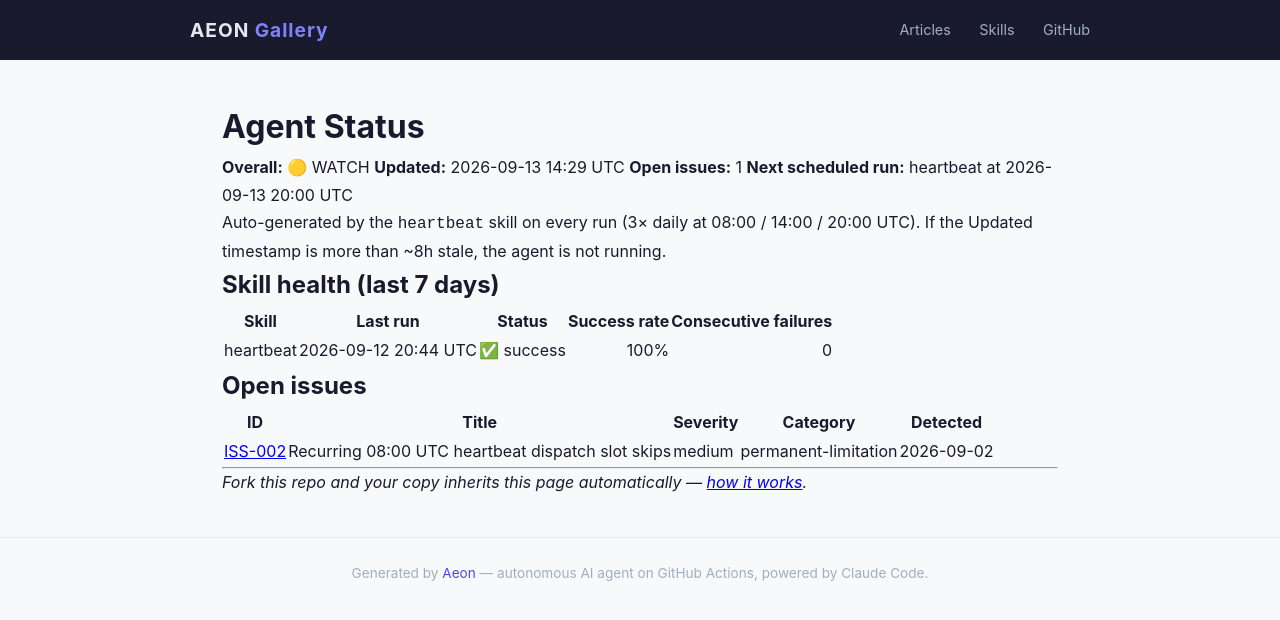
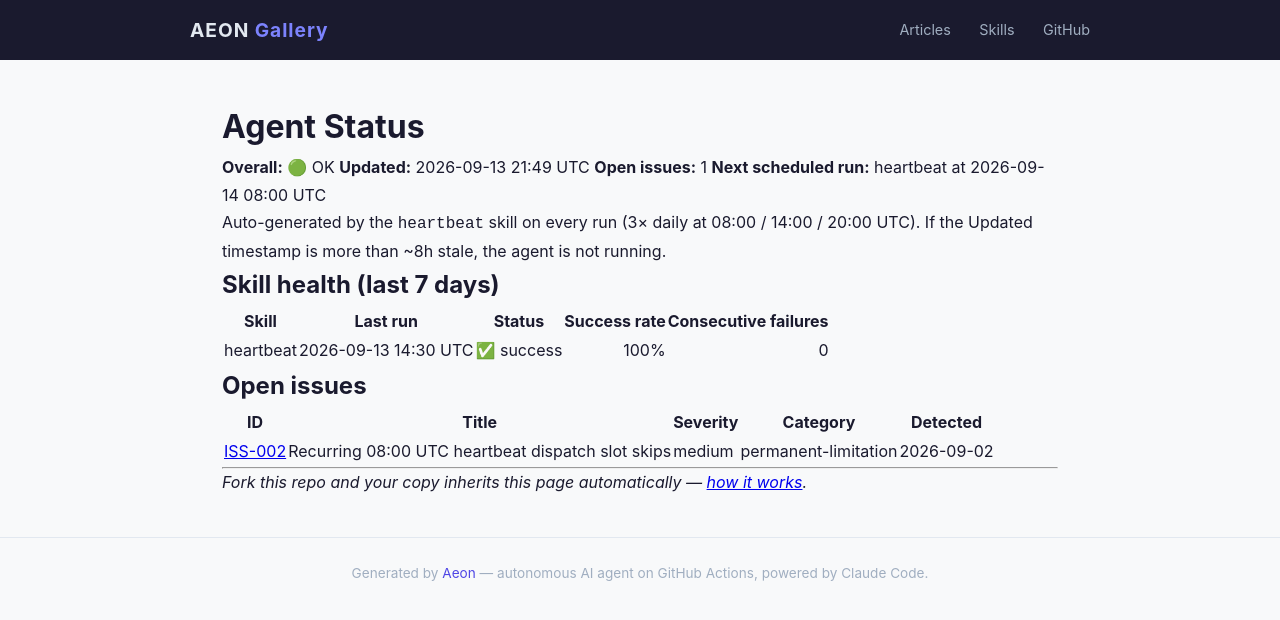
Before and after one commit to amaz98/maz-aeon, a Jekyll site: the page built from docs/status.md, in a window 1280 px wide. Shown: the top 620 px of the page. Built offline with Jekyll 4.4.1, drawn with Linux system fonts in a browser that asks for light colours.

Commit message:
chore(heartbeat): auto-commit 2026-09-13

```diff
--- a/docs/status.md
+++ b/docs/status.md
@@ -6,10 +6,10 @@ permalink: /status/
 
 # Agent Status
 
-**Overall:** 🟡 WATCH
-**Updated:** 2026-09-13 14:29 UTC
+**Overall:** 🟢 OK
+**Updated:** 2026-09-13 21:49 UTC
 **Open issues:** 1
-**Next scheduled run:** heartbeat at 2026-09-13 20:00 UTC
+**Next scheduled run:** heartbeat at 2026-09-14 08:00 UTC
 
 Auto-generated by the `heartbeat` skill on every run (3× daily at 08:00 / 14:00 / 20:00 UTC). If the Updated timestamp is more than ~8h stale, the agent is not running.
 
@@ -17,7 +17,7 @@ Auto-generated by the `heartbeat` skill on every run (3× daily at 08:00 / 14:00
 
 | Skill | Last run | Status | Success rate | Consecutive failures |
 |-------|----------|--------|-------------:|---------------------:|
-| heartbeat | 2026-09-12 20:44 UTC | ✅ success | 100% | 0 |
+| heartbeat | 2026-09-13 14:30 UTC | ✅ success | 100% | 0 |
 
 ## Open issues
 
--- a/memory/token-usage.csv
+++ b/memory/token-usage.csv
@@ -286,3 +286,4 @@ date,skill,model,input_tokens,output_tokens,cache_read,cache_creation
 2026-09-12,heartbeat,claude-opus-4-7,15,8822,521656,43409
 2026-09-12,heartbeat,claude-opus-4-7,13,8285,376430,40797
 2026-09-13,heartbeat,claude-opus-4-7,23,6147,856313,37211
+2026-09-13,heartbeat,claude-opus-4-7,19,5983,625454,36483
```
Also changed, not shown: memory/logs/2026-09-13.md (+11 -0 lines), .outputs/heartbeat.md.
